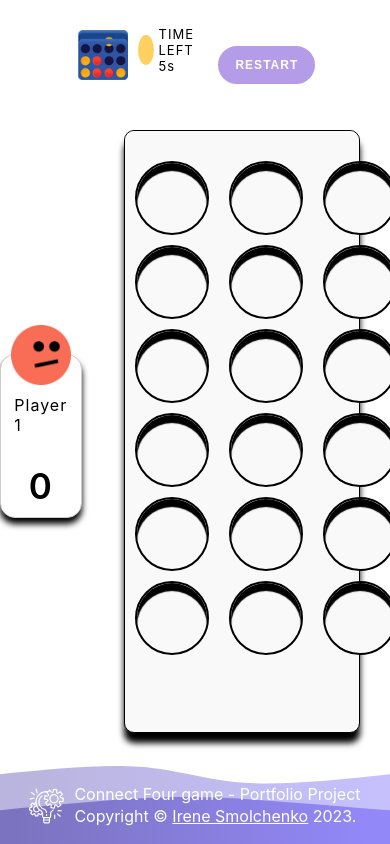
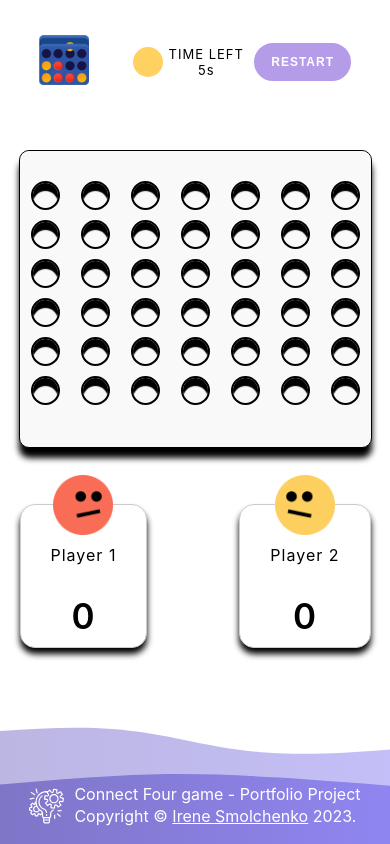
Before and after one commit to Smolchenko/Connect-four-game, a React (Create React App) app: page / in a window 390 px wide. Built offline with nearby package versions, Linux system fonts and the light colour scheme.

Commit message:
responsive styling

```diff
--- a/src/App.scss
+++ b/src/App.scss
@@ -16,16 +16,25 @@ body {
   background-position: bottom;
   background-size: 100%;
   overflow-x: hidden;
+
+  @media (max-width: 414px) {
+    background-size: 150%;
+  }
+
+  @media (max-width: 280px) {
+    background-size: 350%;
+  }
 }
 
 header {
   display: flex;
   justify-content: space-between;
-  height: 10vh;
   align-items: flex-end;
   width: 60%;
   margin: auto;
   padding-bottom: 20px;
+  min-height: 10vh;
+  padding-top: 20px;
 
   .img-container {
     width: 100px;
@@ -46,9 +55,10 @@ header {
     background-color: $neutral;
     box-sizing: border-box;
     margin: 0 auto;
+    text-align: center;
 
     .indicator {
-      width: 30px;
+      min-width: 30px;
       height: 30px;
       border-radius: 50%;
       display: inline-block;
@@ -90,6 +100,11 @@ header {
     &.clicked {
       transform: translateY(2px);
     }
+  }
+
+  @media (max-width: 912px) {
+    width: 80%;
+    align-items: center;
   }
 }
 
@@ -140,6 +155,77 @@ main {
       }
     }
   }
+
+  @media (max-width: 912px) {
+    flex-direction: column;
+    margin-bottom: 150px;
+    position: relative;
+
+    > div {
+      &:nth-child(1) {
+        position: absolute;
+        bottom: -130px;
+        left: 5%;
+        order: 2;
+        margin: 0;
+        z-index: 10;
+      }
+      &:nth-child(3) {
+        margin: 0;
+        position: absolute;
+        bottom: -130px;
+        right: 5%;
+        order: 3;
+        z-index: 10;
+      }
+    }
+  }
+  @media (max-width: 280px) {
+    > div {
+      &:nth-child(1),
+      &:nth-child(3) {
+        padding: 5px 20px;
+      }
+    }
+  }
+
+  @media (max-height: 1400px) and (orientation: portrait) {
+    margin-bottom: 500px;
+  }
+
+  @media (max-height: 1180px) and (orientation: portrait) {
+    margin-bottom: 350px;
+  }
+
+  @media (max-height: 915px) and (orientation: portrait) {
+    margin-bottom: 250px;
+  }
+
+  @media (max-height: 799px) and (orientation: landscape) {
+    min-height: 500px;
+
+    .game {
+      height: 90vh;
+    }
+  }
+
+  @media (max-width: 1024px) and (orientation: landscape) {
+    .game {
+      height: 65vh;
+    }
+  }
+
+  @media (max-height: 600px) and (orientation: landscape) {
+    .game {
+      height: 90vh;
+    }
+  }
+
+  @media (max-height: 500px) and (orientation: landscape) {
+    .game {
+      height: 100vh;
+    }
+  }
 }
 
 .game {
@@ -147,7 +233,6 @@ main {
   flex-direction: column;
   align-self: flex-start;
   flex: 1;
-  // overflow: hidden; for the col hover indicator to jump abpve the board
   height: 70vh;
   max-width: 60%;
   margin: 3vh 5vh;
@@ -224,6 +309,26 @@ main {
           background-color: $color3;
         }
       }
+
+      @media (max-width: 1080px) {
+        width: 60px;
+        height: 60px;
+      }
+
+      @media (max-width: 980px) {
+        width: 50px;
+        height: 50px;
+      }
+
+      @media (max-width: 540px) {
+        width: 40px;
+        height: 40px;
+      }
+
+      @media (max-width: 414px) {
+        width: 25px;
+        height: 25px;
+      }
     }
 
     .col {
@@ -261,6 +366,26 @@ main {
         }
       }
     }
+  }
+
+  @media (max-width: 1080px) {
+    height: 65vh;
+  }
+
+  @media (max-width: 980px) {
+    height: 55vh;
+  }
+
+  @media (max-width: 912px) {
+    align-self: center;
+    max-width: 100vw;
+    width: 90%;
+    margin-bottom: 70px;
+    overflow: hidden;
+  }
+
+  @media (max-width: 360px) {
+    width: 95%;
   }
 }
 
@@ -300,4 +425,8 @@ footer {
       }
     }
   }
+
+  @media (max-width: 280px) {
+    margin: 0 10px;
+  }
 }
```
